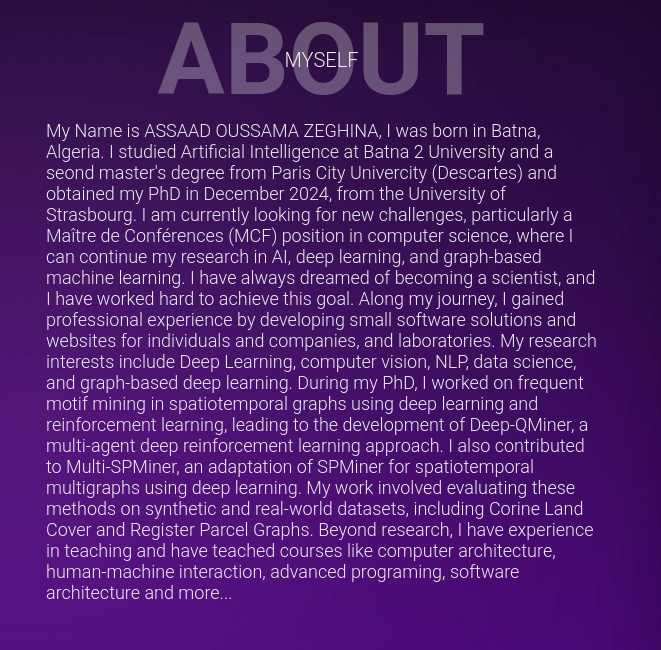
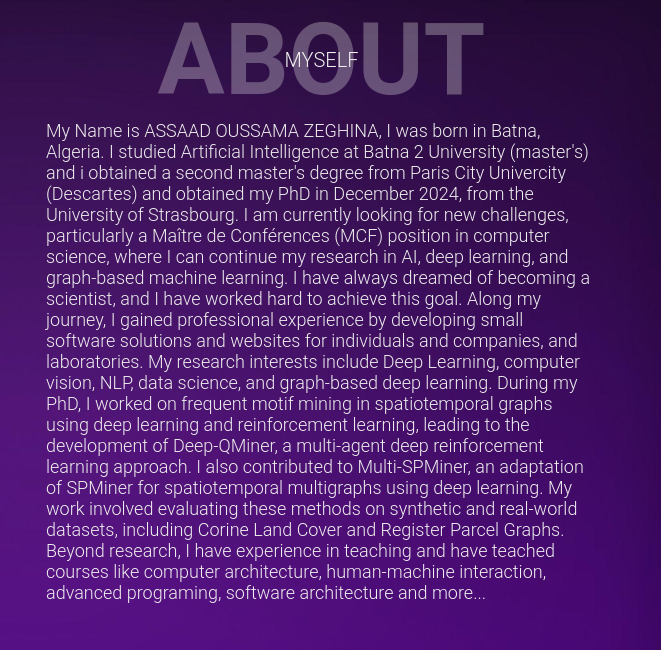
Before and after one commit to DrAssaadZ/DrAssaadZ.github.io, a plain HTML site: page index.html in a window 1280 px wide. Shown: the part 800-1450 px from the top of the page, 619-1280 px from the left. Drawn offline with nearby package versions, Linux system fonts and the light colour scheme.

Commit message:
corrections

```diff
--- a/index.html
+++ b/index.html
@@ -68,7 +68,7 @@
                     <h6>Myself</h6>
                 </div>
                 <p>
-                    My Name is ASSAAD OUSSAMA ZEGHINA, I was born in Batna, Algeria. I studied Artificial Intelligence at Batna 2 University and a seond master's degree from Paris City Univercity (Descartes) and obtained my PhD in December 2024, from the University of
+                    My Name is ASSAAD OUSSAMA ZEGHINA, I was born in Batna, Algeria. I studied Artificial Intelligence at Batna 2 University (master's) and i obtained a second master's degree from Paris City Univercity (Descartes) and obtained my PhD in December 2024, from the University of
                     Strasbourg.
                     I am currently looking for new challenges, particularly a Maître de Conférences (MCF) position in computer science, where I can continue my research in AI, deep learning, and graph-based machine learning.
                     I have always dreamed of becoming a scientist, and I have worked hard to achieve this goal. Along my journey, I gained professional experience by developing small software solutions and websites for individuals and companies, and laboratories.
```
